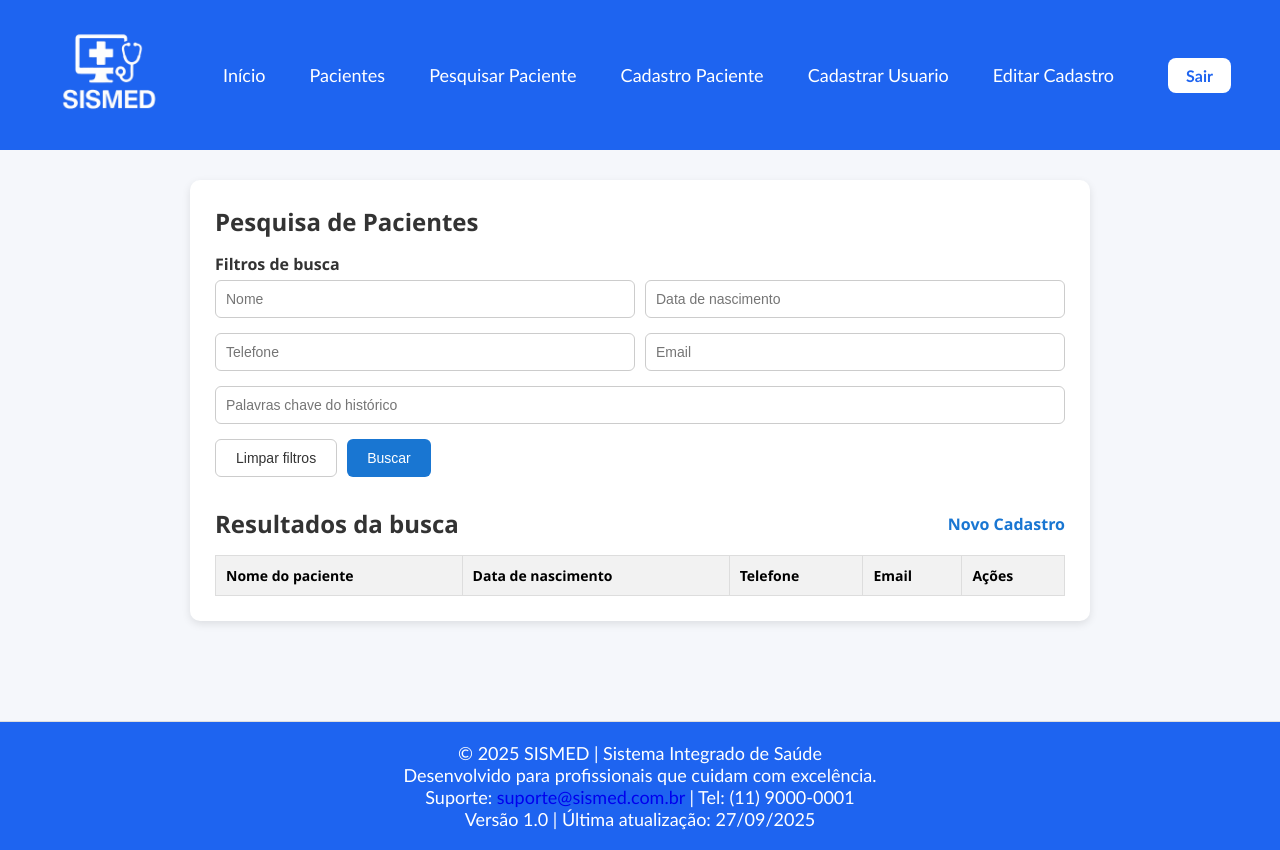
After one commit to Lukas-Marks/SISMED, a PHP site: page /Pages/PesquisaDePaciente.php in a window 1280 px wide. The commit adds this page. Run offline with PHP 8.4, Linux system fonts and the light colour scheme; lists and menus that the app fills with data are empty.

Commit message:
Front V3
- Adicionado Pagina de Paciente e de pesquisa

```diff
--- /dev/null
+++ b/CSS/StylePesquisaDePaciente.css
@@ -0,0 +1,107 @@
+body {
+  font-family: 'Segoe UI', Tahoma, Geneva, Verdana, sans-serif;
+  background-color: #f5f7fb;
+}
+.container {
+  max-width: 900px;
+  margin: 30px auto;
+  background: white;
+  padding: 25px;
+  border-radius: 10px;
+  box-shadow: 0px 3px 8px rgba(0,0,0,0.1);
+}
+
+h2 {
+  margin-top: 0;
+  color: #333;
+}
+
+.section-title {
+  font-weight: bold;
+  margin: 15px 0 5px;
+  color: #333;
+}
+
+.form-group {
+  display: flex;
+  gap: 10px;
+  margin-bottom: 15px;
+}
+
+.form-group input {
+  flex: 1;
+  padding: 10px;
+  border: 1px solid #ccc;
+  border-radius: 6px;
+  font-size: 14px;
+}
+
+.btn-group {
+  display: flex;
+  gap: 10px;
+}
+
+button {
+  padding: 10px 20px;
+  border-radius: 6px;
+  font-size: 14px;
+  cursor: pointer;
+}
+
+.btn-primary {
+  background-color: #1976d2;
+  border: none;
+  color: white;
+}
+
+.btn-primary:hover {
+  background-color: #1565c0;
+}
+
+.btn-secondary {
+  background-color: #fff;
+  border: 1px solid #ccc;
+  color: #333;
+}
+
+.results {
+  margin-top: 30px;
+}
+
+.results-header {
+  display: flex;
+  justify-content: space-between;
+  align-items: center;
+}
+
+.results-header a {
+  text-decoration: none;
+  color: #1976d2;
+  font-weight: bold;
+}
+
+table {
+  width: 100%;
+  border-collapse: collapse;
+  margin-top: 15px;
+}
+
+table th, table td {
+  border: 1px solid #ddd;
+  padding: 10px;
+  text-align: left;
+  font-size: 14px;
+}
+
+table th {
+  background-color: #f2f2f2;
+  font-weight: bold;
+}
+
+.action-links a {
+  margin-right: 10px;
+  text-decoration: none;
+  color: #1976d2;
+  font-weight: bold;
+  font-size: 14px;
+}
--- a/CSS/cabecalho.css
+++ b/CSS/cabecalho.css
@@ -3,10 +3,11 @@
   header {
     background-color: #1e64f0;
     color: white;
-    padding: 15px 40px;
+    padding: 15px 15px;
     display: flex;
-    justify-content: space-around;
+    justify-content: space-evenly;
     align-items: center;
+    font-family: 'Gill Sans', 'Gill Sans MT', Calibri, 'Trebuchet MS', sans-serif;
   }
 
   header h1 {
@@ -24,6 +25,7 @@
     text-decoration: none;
     color: white;
     font-weight: 500;
+    font-size: 18px;
   }
   nav a:hover {
     text-decoration: underline;
--- a/CSS/rodape.css
+++ b/CSS/rodape.css
@@ -3,8 +3,8 @@
     color: #333;
     padding: 20px 0;
     text-align: center;
-    font-family: 'Segoe UI', sans-serif;
-    font-size: 14px;
+    font-family: 'Gill Sans', 'Gill Sans MT', Calibri, 'Trebuchet MS', sans-serif;
+    font-size: 18px;
     border-top: 1px solid #ddd;
     margin-top: 100px;
 
--- /dev/null
+++ b/Pages/PesquisaDePaciente.php
@@ -0,0 +1,75 @@
+<!DOCTYPE html>
+<html lang="pt-BR">
+<head>
+  <meta charset="UTF-8">
+  <meta name="viewport" content="width=device-width, initial-scale=1.0">
+  <title>SISMED - Pesquisa de Pacientes</title>
+  <link rel="stylesheet" href="../CSS/StylePesquisaDePaciente.css">
+
+      <!-- CSS Padrão das paginas -->
+  <link rel="stylesheet" href="../CSS/mediaquerie.css"/>
+  <link rel="stylesheet" href="../CSS/rodape.css"/>
+  <link rel="stylesheet" href="../CSS/cabecalho.css"/>
+  <link rel="stylesheet" href="../CSS/reset.css"/>
+</head>
+<body>
+
+<?php include 'cabecalho.php'; ?>
+  <div class="container">
+    <h2>Pesquisa de Pacientes</h2>
+
+    <div class="section-title">Filtros de busca</div>
+    <div class="form-group">
+      <input type="text" placeholder="Nome">
+      <input type="text" placeholder="Data de nascimento"
+             onfocus="(this.type='date')" onblur="(this.type='text')">
+    </div>
+    <div class="form-group">
+      <input type="tel" placeholder="Telefone">
+      <input type="email" placeholder="Email">
+    </div>
+    <div class="form-group">
+      <input type="text" placeholder="Palavras chave do histórico">
+    </div>
+
+    <div class="btn-group">
+      <button class="btn-secondary" onclick="limpar()">Limpar filtros</button>
+      <button class="btn-primary" onclick="buscar()">Buscar</button>
+    </div>
+
+    <div class="results">
+      <div class="results-header">
+        <h2>Resultados da busca</h2>
+        <a href="CadastroDePaciente.html">Novo Cadastro</a>
+      </div>
+
+      <table>
+        <thead>
+          <tr>
+            <th>Nome do paciente</th>
+            <th>Data de nascimento</th>
+            <th>Telefone</th>
+            <th>Email</th>
+            <th>Ações</th>
+          </tr>
+        </thead>
+        <tbody id="resultados">
+
+        </tbody>
+      </table>
+    </div>
+  </div>
+
+<script>
+
+function limpar() {
+      document.querySelectorAll("input").forEach(input => input.value = "");
+    }
+
+</script>
+
+  <?php include 'rodape.php'; ?>
+
+
+</body>
+</html>
--- a/Pages/cabecalho.php
+++ b/Pages/cabecalho.php
@@ -2,9 +2,9 @@
     <img class="logo" src="../Imagem/Sismed-logo.png" />
     <nav class="desktop-nav">
     <a href="pagina-principal.php">Início</a>
-    <a href="#">Pacientes</a>
-    <a href="#">Consultas</a>
-    <a href="#">Relatórios</a>
+    <a href="https://google.com">Pacientes</a>
+    <a href="PesquisaDePaciente.php">Pesquisar Paciente</a>
+    <a href="CadastroDePaciente.php">Cadastro Paciente</a>
     <a href="cadastro_usuario.php">Cadastrar Usuario</a>
     <a href="editar_cadastro.php">Editar Cadastro</a>
     </nav>
@@ -13,10 +13,10 @@
 
     <!-- Barra de navegação do mobile -->
     <nav class="nav-mobile">
-    <a href="https://google.com">Início</a>
+    <a href="pagina-principal.php">Início</a>
     <a href="https://google.com">Pacientes</a>
-    <a href="https://google.com">Consultas</a>
-    <a href="https://google.com">Relatórios</a>
+    <a href="PesquisaDePaciente.php">Pesquisar Paciente</a>
+    <a href="CadastroDePaciente.php">Cadastro Paciente</a>
     <a href="cadastro_usuario.php">Cadastrar Usuario</a>
     <a href="editar_cadastro.php">Editar Cadastro</a>
     </nav>
--- a/Pages/rodape.php
+++ b/Pages/rodape.php
@@ -3,6 +3,6 @@
     <p>© 2025 SISMED | Sistema Integrado de Saúde</p>
     <p>Desenvolvido para profissionais que cuidam com excelência.</p>
     <p>Suporte: <a href="mailto:suporte@sismed.com.br">suporte@sismed.com.br</a> | Tel: (11) 9000-0001</p>
-    <p>Versão 3.2.1 | Última atualização: 27/09/2025</p>
+    <p>Versão 1.0 | Última atualização: 27/09/2025</p>
   </div>
 </footer>
```
Also changed, not shown: CSS/StyleCadastroDePaciente.css (added, +91 -0 lines), Pages/CadastroDePaciente.php (added, +75 -0 lines).
